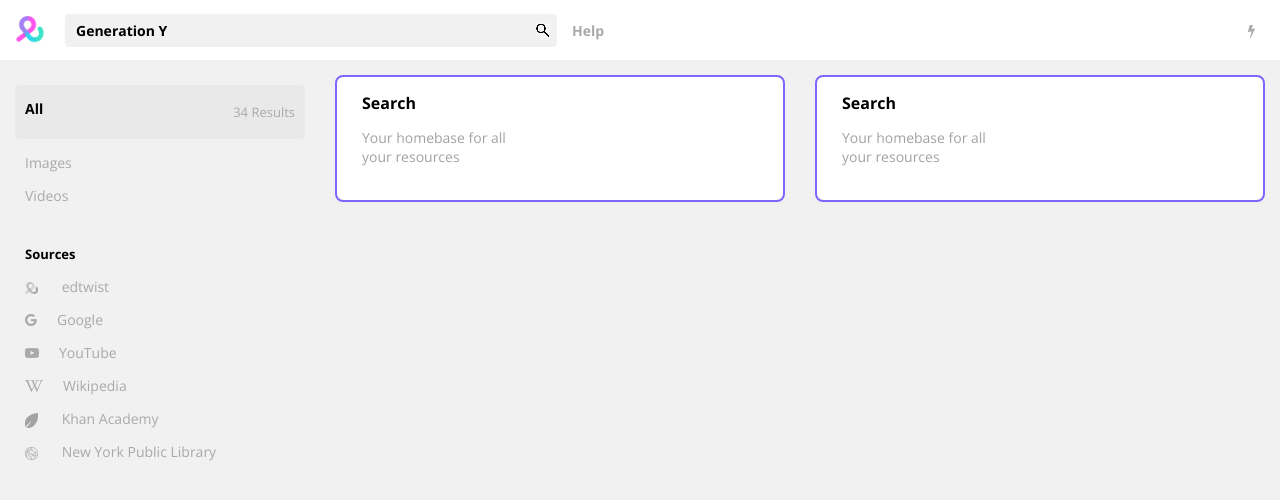
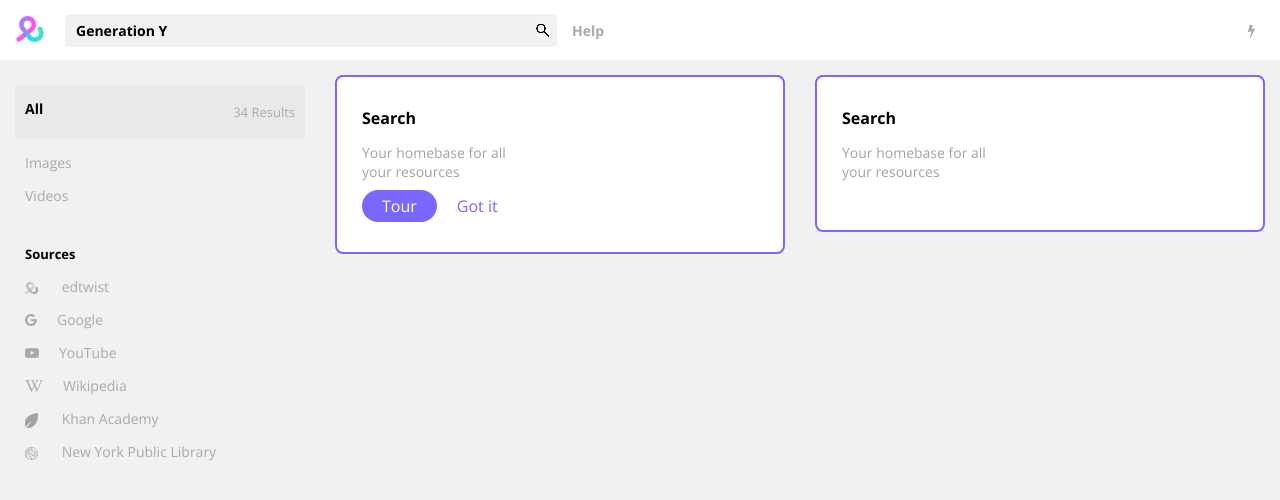
Before and after one commit to echilaka1/cline, a React (Create React App) app: page / in a window 1280 px wide. Shown: the top 500 px of the page. Built offline with nearby package versions, Linux system fonts and the light colour scheme.

Commit message:
setup second column

```diff
--- a/src/components/Dashboard/content.jsx
+++ b/src/components/Dashboard/content.jsx
@@ -52,6 +52,7 @@ export class BodyComponent extends React.Component {
               <div className="col-5 col-s-12">
                 <h1 class="h1">Search</h1>
                 <p className="p2">Your homebase for all your resources</p>
+                <a href="#" className="btn-class">Tour</a><a href="#" className="btn-class-two">Got it</a>
               </div>
               <div className="col-7 col-s-12"></div>
             </div>
--- a/src/components/Dashboard/index.css
+++ b/src/components/Dashboard/index.css
@@ -147,7 +147,7 @@ input::-webkit-input-placeholder {
   background-color: white;
   border: 2px solid #7b66fe;
   border-radius: 8px;
-  padding: 5px 10px;
+  padding: 20px 10px;
 }
 
 .search-bg .h1 {
@@ -158,3 +158,15 @@ input::-webkit-input-placeholder {
 .search-bg .p2 {
   color: #a2a2a2;
 }
+
+.btn-class {
+  background-color: #7b66fe;
+  color:white;
+  border-radius: 29px;
+  padding:5px 20px;
+  margin-right: 20px;
+}
+
+.btn-class-two {
+  color:#7b66fe;
+}
--- a/src/style.css
+++ b/src/style.css
@@ -15,6 +15,10 @@ body {
 *::before,
 *::after {
   box-sizing: border-box;
+}
+
+a {
+  text-decoration: none;
 }
 
 .row::after {
```
Also changed, not shown: 1 other file (tests, documents, lock files or other folders).
